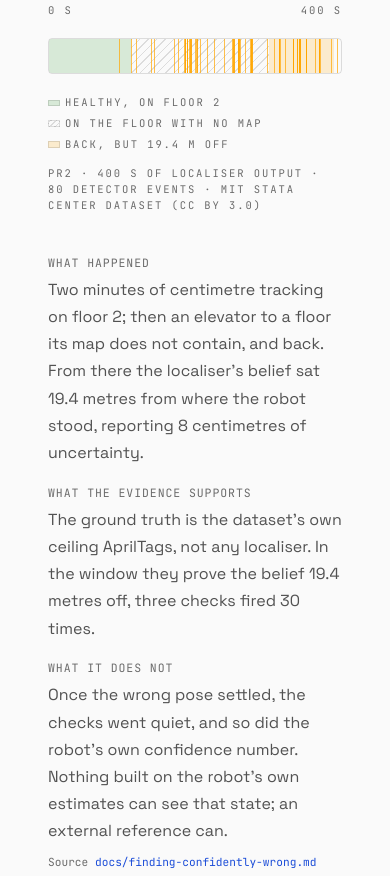
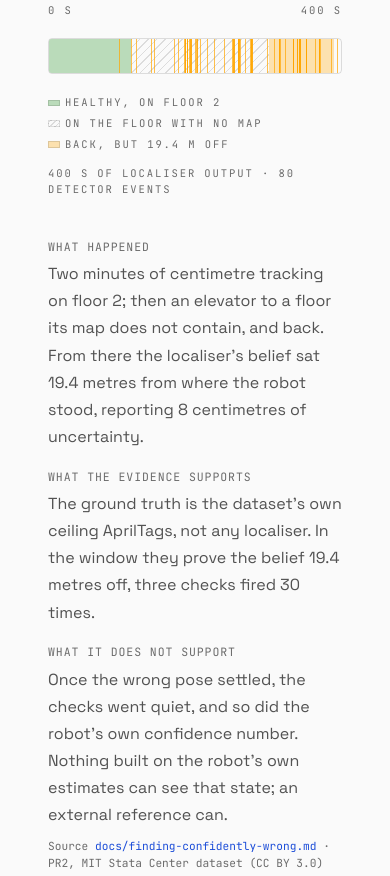
Before and after one commit to thrmnn/theohermann.ch, an Astro site: page / in a window 390 px wide. Shown: the part 568-1444 px from the top of the page. Built offline with nearby package versions, Linux system fonts and the light colour scheme; Astro itself is replaced by a stand-in of ours.

Commit message:
ch: critic round 1: zone fills legible (26/30 percent), provenance moves to the source line, eyebrow parses on a skim, the León recording named for what it is
Co-Authored-By: Claude Fable 5.1 <noreply@anthropic.com>
Claude-Session: https://claude.ai/code/session_01X5559hgoM3gGGDWQBK54RC

```diff
--- a/src/pages/index.astro
+++ b/src/pages/index.astro
@@ -41,7 +41,8 @@ if (tf_jump + covariance_spike + pose_divergence !== stataMeta.events) {
 const lostMetres = stataMeta.lost_window.position_error_median_m.toFixed(1);
 const lostCm = Math.round(stataMeta.lost_window.amcl_reported_sigma_median_m * 100);
 const lostEvents = stataMeta.lost_window.events;
-const artifactCaption = `${stataMeta.platform} · ${stataMeta.duration_s} s of localiser output · ${stataMeta.events} detector events · MIT Stata Center dataset (CC BY 3.0)`;
+const artifactCaption = `${stataMeta.duration_s} s of localiser output · ${stataMeta.events} detector events`;
+const artifactProvenance = `${stataMeta.platform}, MIT Stata Center dataset (CC BY 3.0)`;
 
 const stataReplay = JSON.parse(
   readFileSync(join(process.cwd(), 'public/data/stata-replay.json'), 'utf8'),
@@ -75,7 +76,7 @@ const timelineAriaLabel = `Timeline of the ${durationS} second replay, in four z
   <section id="home" class="hero-section">
     <div class="mx-auto max-w-[var(--max-w-content)] px-6">
       <div class="hero-type">
-        <p class="eyebrow" data-reveal>One recording read back in public, the way you would get it.</p>
+        <p class="eyebrow" data-reveal>One public recording, written up the way you would get yours.</p>
         <h1 class="hero-name" data-reveal style="--reveal-d: 0;">A robot that was lost and did not know it.</h1>
       </div>
     </div>
@@ -114,11 +115,11 @@ const timelineAriaLabel = `Timeline of the ${durationS} second replay, in four z
             <dd>The ground truth is the dataset's own ceiling AprilTags, not any localiser. In the window they prove the belief {lostMetres} metres off, three checks fired {lostEvents} times.</dd>
           </div>
           <div>
-            <dt>What it does not</dt>
+            <dt>What it does not support</dt>
             <dd>Once the wrong pose settled, the checks went quiet, and so did the robot's own confidence number. Nothing built on the robot's own estimates can see that state; an external reference can.</dd>
           </div>
         </dl>
-        <span class="result-provenance">Source <a href={`${REPO}/blob/main/docs/finding-confidently-wrong.md`}>docs/finding-confidently-wrong.md</a></span>
+        <span class="result-provenance">Source <a href={`${REPO}/blob/main/docs/finding-confidently-wrong.md`}>docs/finding-confidently-wrong.md</a> · {artifactProvenance}</span>
       </div>
     </div>
   </section>
@@ -134,7 +135,7 @@ ros2 param get /amcl recovery_alpha_fast</code></pre>
           <span class="result-provenance">Source <a href={`${REPO}/blob/main/docs/finding-amcl-recovery.md`}>docs/finding-amcl-recovery.md</a></span>
         </li>
         <li class="finding-item" data-reveal style="--reveal-d: 2;">
-          <p>37 gap detections on a healthy laser: the bag writer had stalled for 27 seconds; the sensor never missed a beat. On its own stamps, zero; on the paired attack run, a genuine 22.7-second hole at 340 times the median interval.</p>
+          <p>37 gap detections on a healthy laser, in a recording from a Tiago-family robot: the bag writer had stalled for 27 seconds; the sensor never missed a beat. On its own stamps, zero; on the same robot's run under attack, a genuine 22.7-second hole at 340 times the median interval.</p>
           <span class="result-provenance">Source <a href={`${REPO}/blob/main/docs/finding-recorder-artifacts.md`}>docs/finding-recorder-artifacts.md</a></span>
         </li>
       </ul>
@@ -203,7 +204,7 @@ ros2 param get /amcl recovery_alpha_fast</code></pre>
       <div class="footer-line">
         <a href={author.github}>github.com/thrmnn</a>
         <span class="footer-sep">·</span>
-        <span>recorded data: MIT Stata Center dataset (CC BY 3.0), Universidad de León simulated-attacks dataset (CC BY 4.0) · detections: <a href={REPO}>ros2-localization-triage</a></span>
+        <span>recorded data: MIT Stata Center dataset (CC BY 3.0), Universidad de León clean-and-attack recordings (CC BY 4.0) · detections: <a href={REPO}>ros2-localization-triage</a></span>
         <span class="footer-sep">·</span>
         <span>open source, every number on this page recomputes</span>
         <span class="footer-sep">·</span>
--- a/src/styles/global.css
+++ b/src/styles/global.css
@@ -688,13 +688,13 @@
   bottom: 0;
 }
 .timeline-zone-healthy {
-  background: color-mix(in srgb, green 14%, transparent);
+  background: color-mix(in srgb, green 26%, transparent);
 }
 .timeline-zone-excursion {
   background: repeating-linear-gradient(135deg, var(--color-border) 0 1px, transparent 1px 6px);
 }
 .timeline-zone-lost {
-  background: color-mix(in srgb, orange 18%, transparent);
+  background: color-mix(in srgb, orange 30%, transparent);
 }
 .timeline-tick {
   position: absolute;
@@ -761,9 +761,9 @@
     vertical-align: baseline;
     border: 1px solid var(--color-border);
   }
-  .timeline-label-healthy::before { background: color-mix(in srgb, green 14%, transparent); }
+  .timeline-label-healthy::before { background: color-mix(in srgb, green 26%, transparent); }
   .timeline-label-excursion::before { background: repeating-linear-gradient(135deg, var(--color-border) 0 1px, transparent 1px 4px); }
-  .timeline-label-lost::before { background: color-mix(in srgb, orange 18%, transparent); }
+  .timeline-label-lost::before { background: color-mix(in srgb, orange 30%, transparent); }
 }
 .result-provenance {
   display: block;
```
